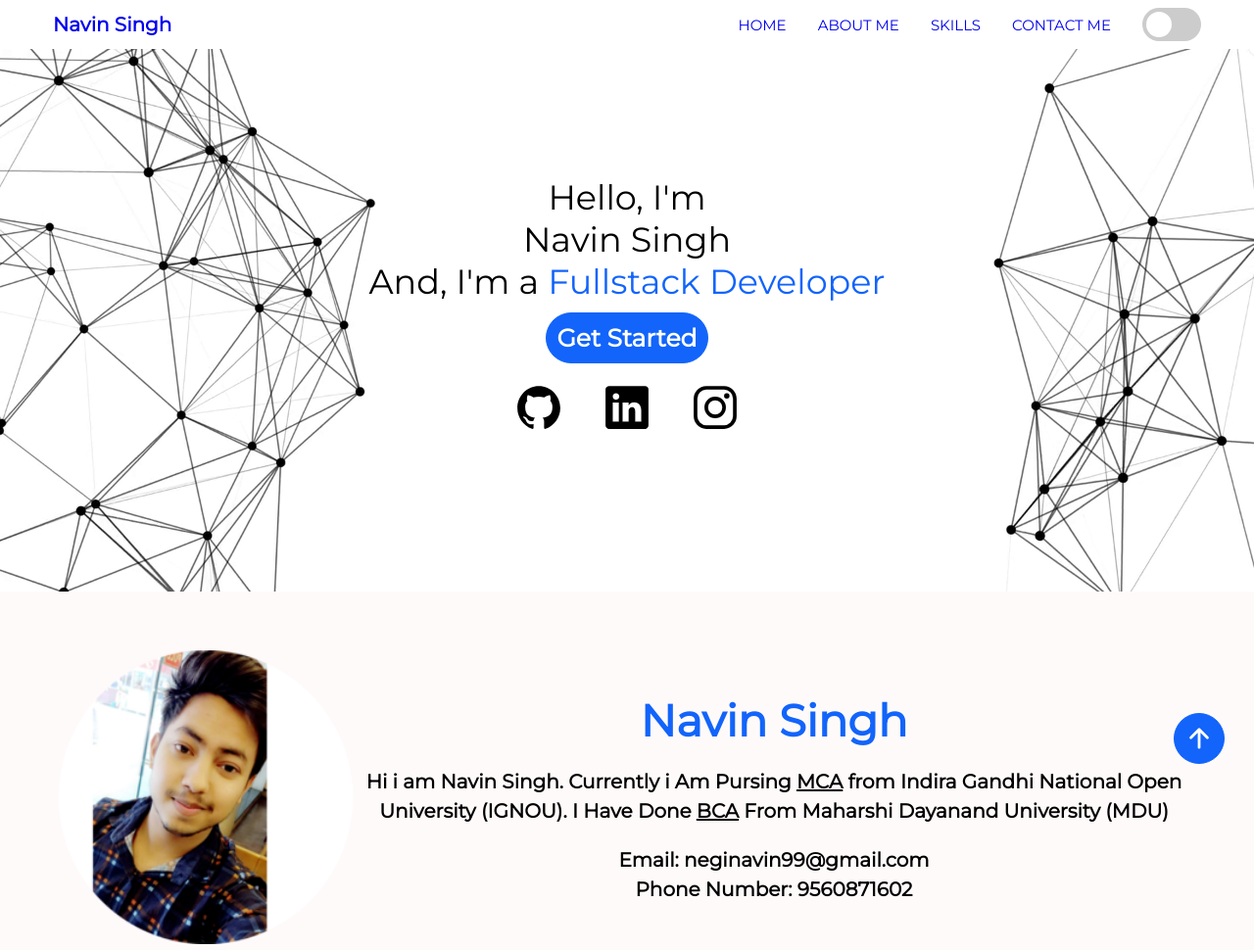
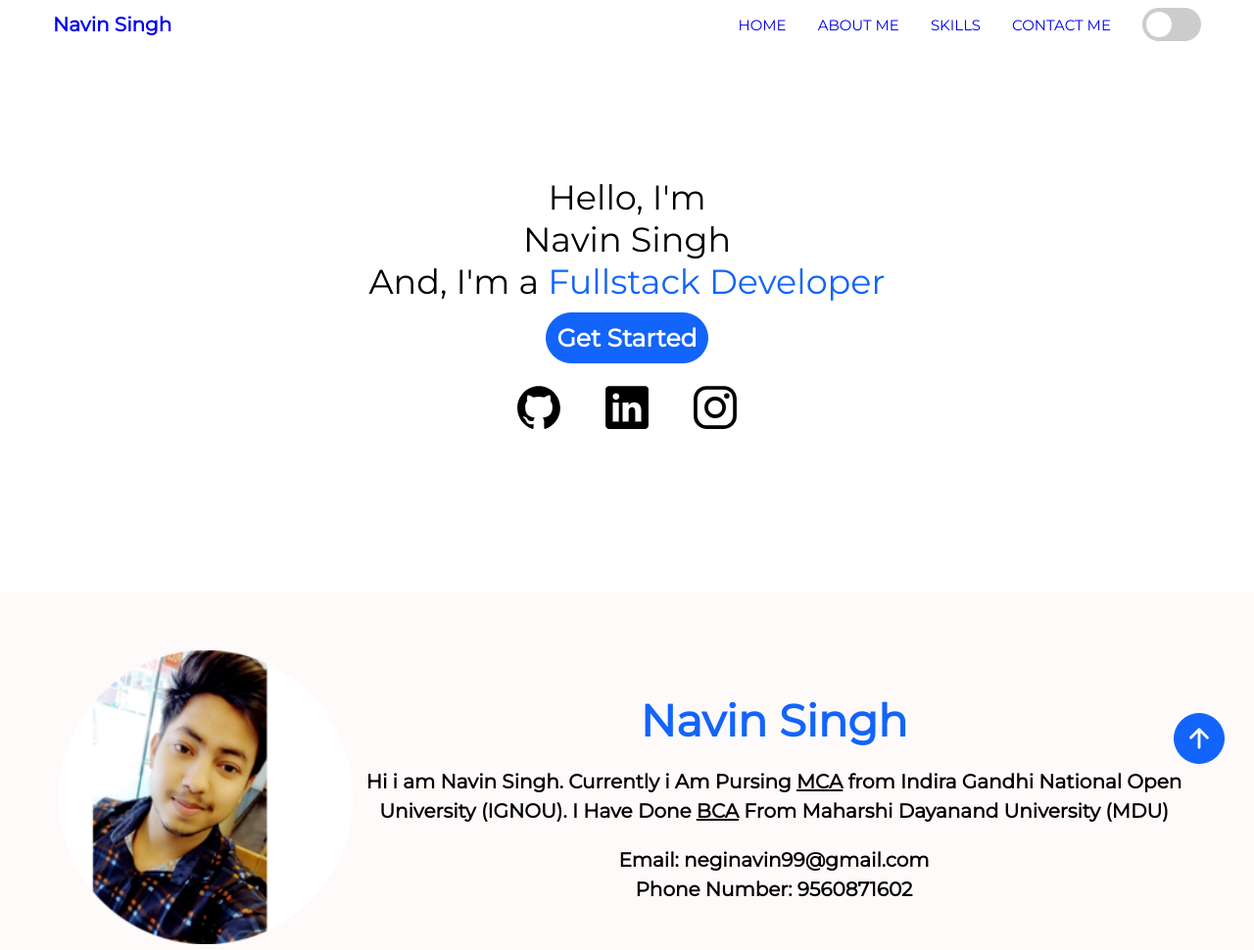
Before and after one commit to navinsingh07/Portfolio-HTML-CSS, a plain HTML site: page index.html in a window 1280 px wide. Shown: the top 970 px of the page at 98% size. Drawn offline with nearby package versions, Linux system fonts and the light colour scheme; a web font is replaced by a local one.

Commit message:
bg-adjust

```diff
--- a/style.css
+++ b/style.css
@@ -220,11 +220,6 @@ input:checked + .slider:before {
     align-items: center;
     justify-content: center;
     padding: 80px;
-    background: url(./images/2-img.png);
-    background-repeat: no-repeat;
-    /* background-attachment: fixed; */
-    background-size: cover;
-    /* background-color: #555; */
 }
 
 .home-container{
```
